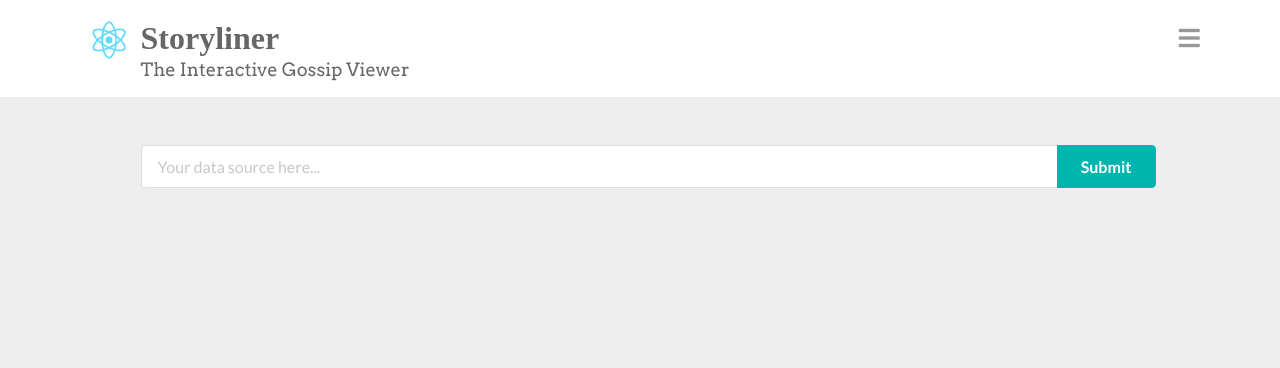
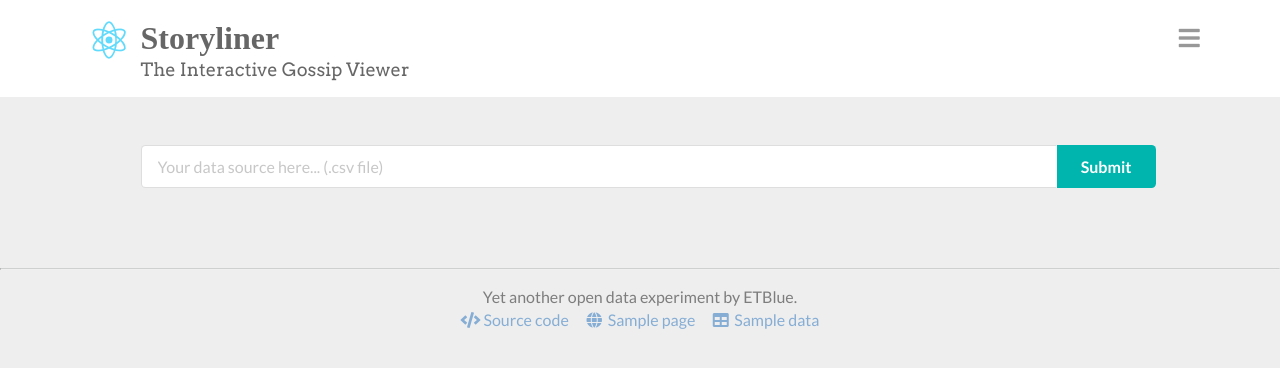
Before and after one commit to ETBlue/storyliner, a React (Create React App) app: page / in a window 1280 px wide. Shown: the top 368 px of the page. Built offline with nearby package versions, Linux system fonts and the light colour scheme; a web font is replaced by a local one.

Commit message:
add footer

```diff
--- a/src/App.css
+++ b/src/App.css
@@ -42,6 +42,14 @@
   padding-bottom: 2rem;
 }
 
+.App-footer {
+  opacity: 0.6;
+}
+
+.App-footer a {
+  margin: 0 0.5rem;
+}
+
 .ui.horizontal.label {
   margin: 0 0.3em;
 }
--- a/src/App.js
+++ b/src/App.js
@@ -106,7 +106,7 @@ class App extends Component {
           </div>
           <div style={{margin: '2rem auto', flexGrow: '1'}} >
           <div className='ui fluid action input' >
-            <input type='text' placeholder='Your data source here...' onChange={e => {this.onInput(e)}} value={this.state.input} />
+            <input type='text' placeholder='Your data source here... (.csv file)' onChange={e => {this.onInput(e)}} value={this.state.input} />
             <button className='ui teal button' onClick={e => {this.onSubmit()}}>Submit</button>
           </div>
           </div>
@@ -218,9 +218,32 @@ class App extends Component {
           </div>
         </div>
         </header>
-        <section className="App-body ui container">
+        <main className="App-body ui container">
           {body}
-        </section>
+        </main>
+        <hr className='ui divider' />
+        <footer className='App-footer' >
+        <div className='ui center aligned container'>
+          <div style={{margin: '0 auto', padding: '0 4rem 2rem 4rem'}}>
+            <p>
+            Yet another open data experiment by ETBlue.
+            <br />
+            <a href='https://github.com/ETBlue/storyliner' target='_blank'>
+              <i className='icon code' />
+              Source code
+            </a>
+            <a href='https://etblue.github.io/storyliner/?source=https://docs.google.com/spreadsheets/d/e/2PACX-1vQ8ukLhLNcPLc20_7J2ju6_e_KSLW2RW0LDu_1_4__IvaVUCO1BhZ9RGwefcWkOVRQ8XjlYv6MSe8oA/pub?output=csv' target='_blank'>
+              <i className='icon globe' />
+              Sample page
+            </a>
+            <a href='https://docs.google.com/spreadsheets/d/1w8IAAl2JZhqpmLIxJ8GWNO6KT0CQxM4wCnnIPpGvLPM/edit?usp=sharing' target='_blank'>
+              <i className='icon table' />
+              Sample data
+            </a>
+            </p>
+          </div>
+        </div>
+        </footer>
       </div>
     );
   }
```
